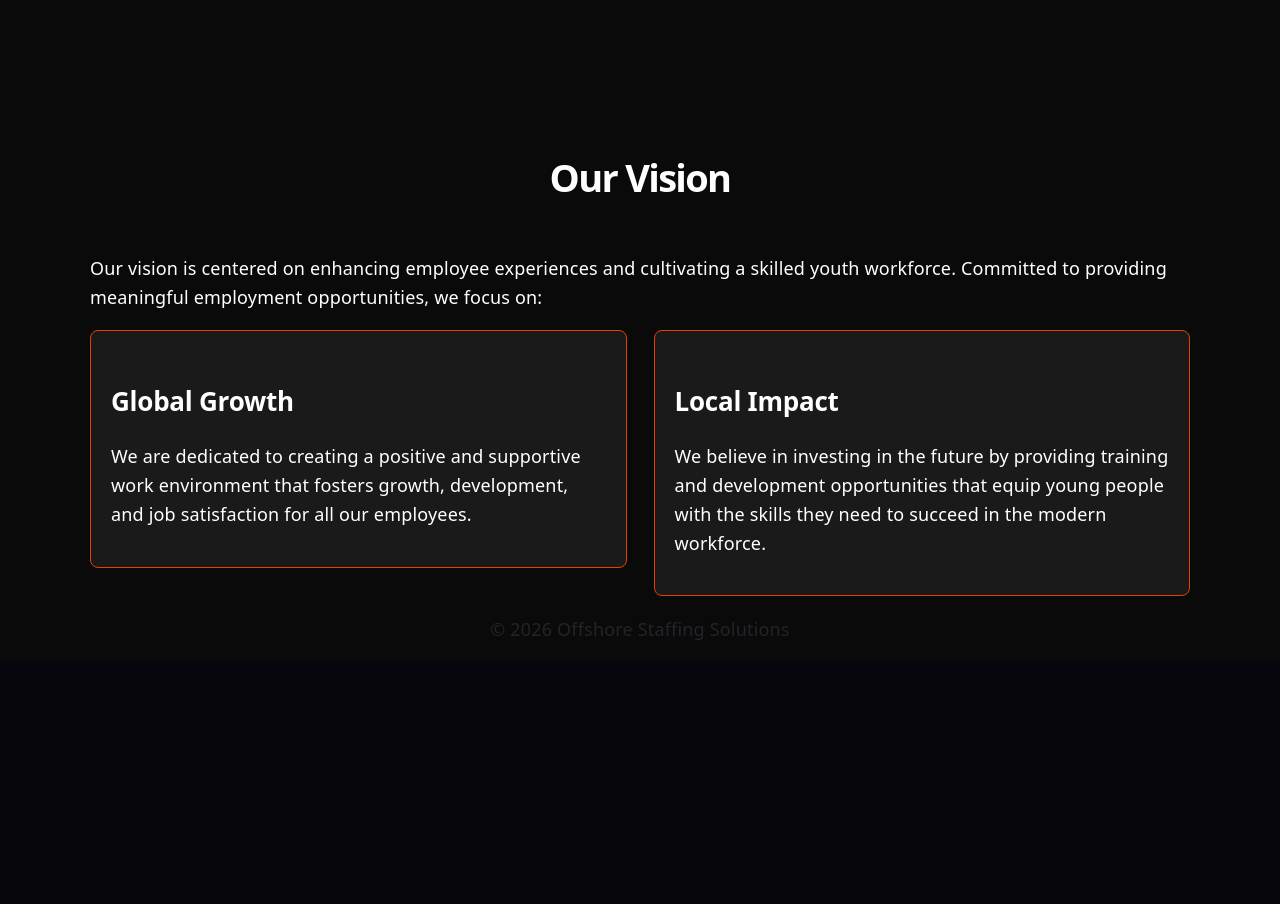
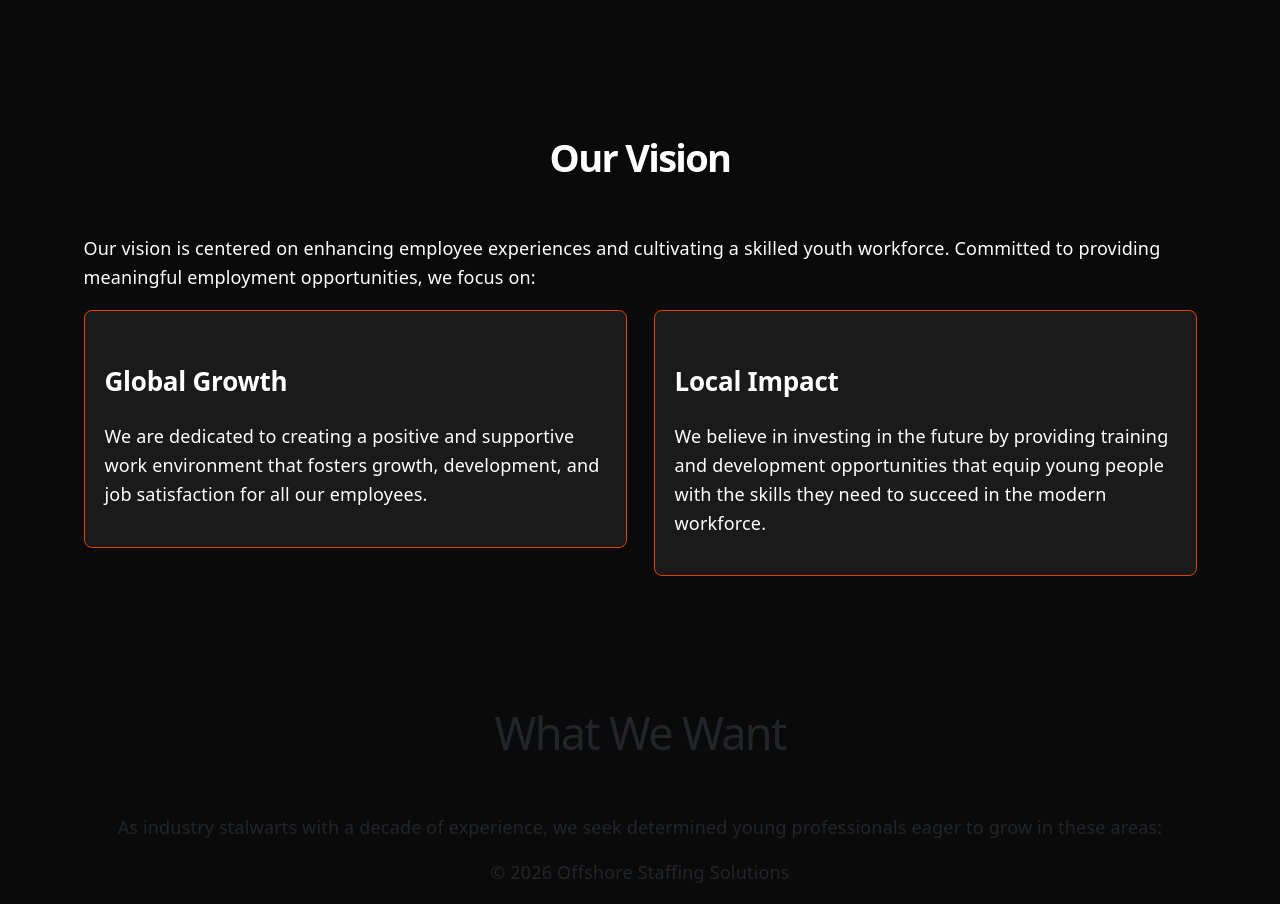
Before and after one commit to rakibhosain2302/SPA-System, a React (Vite) app: page / in a window 1280 px wide. Shown: the part 1600-2504 px from the top of the page. Before the commit the page ends 2261 px from the top, so only its background shows below. Built offline with nearby package versions, Linux system fonts and the light colour scheme.

Commit message:
SPA Wanted Section Add

```diff
--- a/src/App.css
+++ b/src/App.css
@@ -151,7 +151,6 @@
 /* Our Vision */
 .our-vision {
   margin-top: 130px;
-  padding: 20px;
 }
 
 .our-vision h1 {
@@ -175,3 +174,7 @@
     margin-bottom: 25px;
     text-align: left;
 }
+
+.wanted-section {
+  margin-top: 130px;
+}
--- a/src/App.jsx
+++ b/src/App.jsx
@@ -5,6 +5,7 @@ import Hero from './components/Hero'
 import About from './components/About'
 import Footer from './components/Footer'
 import OurVision from './components/OurVision'
+import WantSection from './components/WantSection'
 
 function App() {
 
@@ -18,6 +19,8 @@ function App() {
 
       <OurVision />
 
+      <WantSection />
+
       <Footer />
     </>
   )
--- /dev/null
+++ b/src/components/WantSection.jsx
@@ -0,0 +1,14 @@
+
+const WantSection = () => {
+  return (
+    <>
+        <div className="container wanted-section">
+            <h1 className="text-center mb-5">What We Want</h1>
+            <p>As industry stalwarts with a decade of experience, we seek determined young professionals eager to grow in these areas:</p>
+        </div>
+
+    </>
+  )
+}
+
+export default WantSection
```
